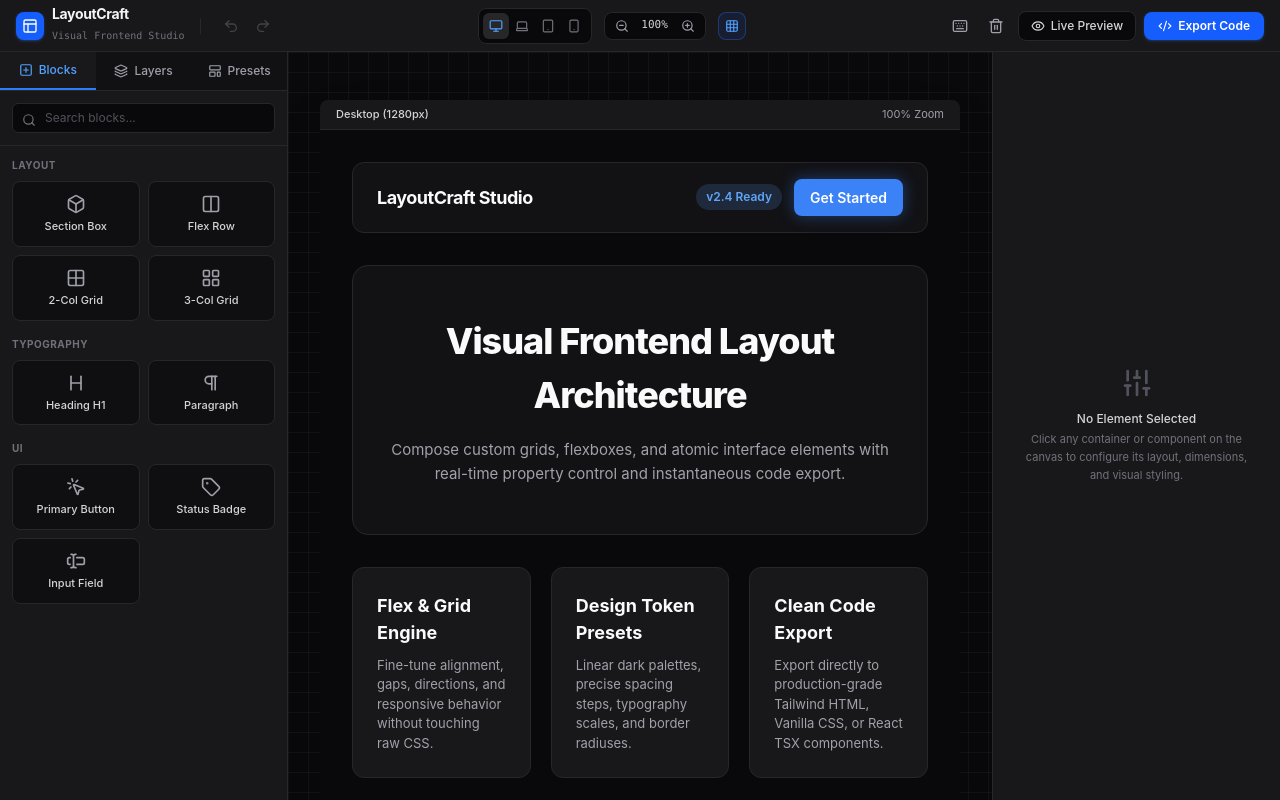
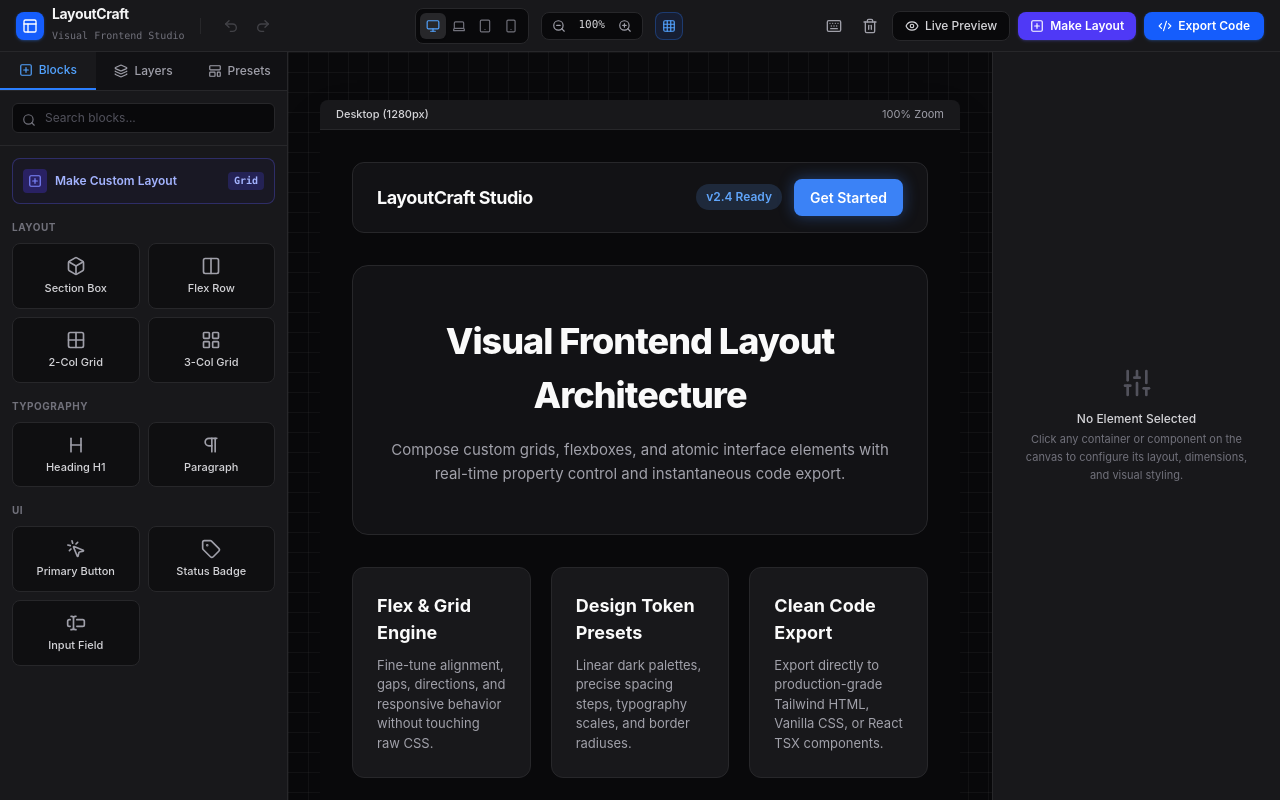
Before and after one commit to mwdharmaaa/layoutcraft, a React (Vite) app: page / in a window 1280 px wide. Built offline with nearby package versions, Linux system fonts and the light colour scheme; the HTML template or start-up script is replaced by a standard one.

Commit message:
feat(studio): wire Make Layout action into StudioHeader, Sidebar, and App

```diff
--- a/src/App.jsx
+++ b/src/App.jsx
@@ -1,3 +1,4 @@
+import { useState } from 'react';
 import { StudioHeader } from '@/features/toolbar/components/StudioHeader';
 import { StudioSidebar } from '@/features/palette/components/StudioSidebar';
 import { CanvasArtboard } from '@/features/canvas/components/CanvasArtboard';
@@ -6,8 +7,11 @@ import { ExportModal } from '@/features/export/components/ExportModal';
 import { ShortcutsModal } from '@/features/shortcuts/components/ShortcutsModal';
 import { ToastNotification } from '@/features/toast/components/ToastNotification';
 import { useStudioState } from '@/features/canvas/hooks/useStudioState';
+import { LayoutBuilderView } from '@/features/builder/components/LayoutBuilderView';
 
 export default function App() {
+  const [viewMode, setViewMode] = useState('studio');
+
   const {
     rootNode,
     selectedId,
@@ -50,6 +54,18 @@ export default function App() {
     handleClearCanvas,
   } = useStudioState();
 
+  if (viewMode === 'builder') {
+    return (
+      <LayoutBuilderView
+        onBack={() => setViewMode('studio')}
+        onApplyToStudio={(newRoot) => {
+          handleImportLayout(newRoot);
+          setViewMode('studio');
+        }}
+      />
+    );
+  }
+
   return (
     <div className="flex flex-col w-screen h-screen overflow-hidden bg-zinc-950 text-zinc-100 font-sans">
       {/* Studio Top Navigation Bar */}
@@ -69,6 +85,7 @@ export default function App() {
         onOpenExport={() => setIsExportOpen(true)}
         onClearCanvas={handleClearCanvas}
         onOpenShortcuts={() => setIsShortcutsOpen(true)}
+        onOpenMakeLayout={() => setViewMode('builder')}
       />
 
       {/* Main Workspace Workspace Dock */}
@@ -85,6 +102,7 @@ export default function App() {
             onToggleVisibility={handleToggleVisibility}
             onDeleteNode={handleDeleteNode}
             onSelectTemplate={handleSelectTemplate}
+            onOpenMakeLayout={() => setViewMode('builder')}
           />
         )}
 
--- a/src/features/palette/components/ComponentPalette.jsx
+++ b/src/features/palette/components/ComponentPalette.jsx
@@ -1,5 +1,17 @@
 import { useState } from 'react';
-import { Box, Columns2, Grid2x2, LayoutGrid, Heading, Pilcrow, MousePointerClick, Tag, TextCursorInput, Search } from 'lucide-react';
+import {
+  Box,
+  Columns2,
+  Grid2x2,
+  LayoutGrid,
+  Heading,
+  Pilcrow,
+  MousePointerClick,
+  Tag,
+  TextCursorInput,
+  Search,
+  PlusSquare,
+} from 'lucide-react';
 import { PALETTE_ITEMS } from '../constants/palette_items';
 
 const ICON_MAP = {
@@ -14,7 +26,7 @@ const ICON_MAP = {
   TextCursorInput,
 };
 
-export const ComponentPalette = ({ onInsertNode }) => {
+export const ComponentPalette = ({ onInsertNode, onOpenMakeLayout }) => {
   const [filter, setFilter] = useState('');
 
   const filteredItems = PALETTE_ITEMS.filter((item) =>
@@ -38,6 +50,26 @@ export const ComponentPalette = ({ onInsertNode }) => {
           />
         </div>
       </div>
+
+      {/* Quick Action: Make Layout Canvas */}
+      {onOpenMakeLayout && (
+        <div className="p-3 pb-1">
+          <button
+            onClick={onOpenMakeLayout}
+            className="w-full flex items-center justify-between p-2.5 rounded-lg border border-indigo-500/30 bg-indigo-950/20 hover:bg-indigo-900/40 text-indigo-300 hover:text-indigo-200 transition-all text-xs font-semibold group cursor-pointer"
+          >
+            <div className="flex items-center gap-2">
+              <div className="w-6 h-6 rounded bg-indigo-600/30 flex items-center justify-center text-indigo-400 group-hover:bg-indigo-600 group-hover:text-white transition-colors">
+                <PlusSquare className="w-3.5 h-3.5" />
+              </div>
+              <span>Make Custom Layout</span>
+            </div>
+            <span className="text-[10px] bg-indigo-900/50 px-1.5 py-0.5 rounded text-indigo-300 font-mono">
+              Grid
+            </span>
+          </button>
+        </div>
+      )}
 
       {/* Categorized Palette Items */}
       <div className="flex-1 overflow-y-auto p-3 space-y-4">
--- a/src/features/palette/components/StudioSidebar.jsx
+++ b/src/features/palette/components/StudioSidebar.jsx
@@ -13,6 +13,7 @@ export const StudioSidebar = ({
   onToggleVisibility,
   onDeleteNode,
   onSelectTemplate,
+  onOpenMakeLayout,
 }) => {
   const tabs = [
     { id: 'components', label: 'Blocks', icon: PlusSquare },
@@ -45,7 +46,12 @@ export const StudioSidebar = ({
 
       {/* Tab Panels */}
       <div className="flex-1 overflow-hidden">
-        {activeTab === 'components' && <ComponentPalette onInsertNode={onInsertNode} />}
+        {activeTab === 'components' && (
+          <ComponentPalette
+            onInsertNode={onInsertNode}
+            onOpenMakeLayout={onOpenMakeLayout}
+          />
+        )}
         {activeTab === 'layers' && (
           <LayersTree
             node={rootNode}
--- a/src/features/toolbar/components/StudioHeader.jsx
+++ b/src/features/toolbar/components/StudioHeader.jsx
@@ -14,6 +14,7 @@ import {
   Trash2,
   Layout,
   Keyboard,
+  PlusSquare,
 } from 'lucide-react';
 
 export const StudioHeader = ({
@@ -32,6 +33,7 @@ export const StudioHeader = ({
   onOpenExport,
   onClearCanvas,
   onOpenShortcuts,
+  onOpenMakeLayout,
 }) => {
   return (
     <header className="h-13 bg-zinc-900 border-b border-zinc-800 px-4 flex items-center justify-between select-none">
@@ -164,6 +166,15 @@ export const StudioHeader = ({
         </button>
 
         <button
+          onClick={onOpenMakeLayout}
+          className="flex items-center gap-1.5 px-3 py-1.5 rounded-lg text-xs font-semibold bg-indigo-600 hover:bg-indigo-500 text-white transition-colors shadow-sm shadow-indigo-500/25"
+          title="Create a freeform layout with draggable and resizable boxes"
+        >
+          <PlusSquare className="w-3.5 h-3.5" />
+          <span>Make Layout</span>
+        </button>
+
+        <button
           onClick={onOpenExport}
           className="flex items-center gap-1.5 px-3.5 py-1.5 rounded-lg text-xs font-semibold bg-blue-600 hover:bg-blue-500 text-white transition-colors shadow-sm shadow-blue-500/25"
         >
```
